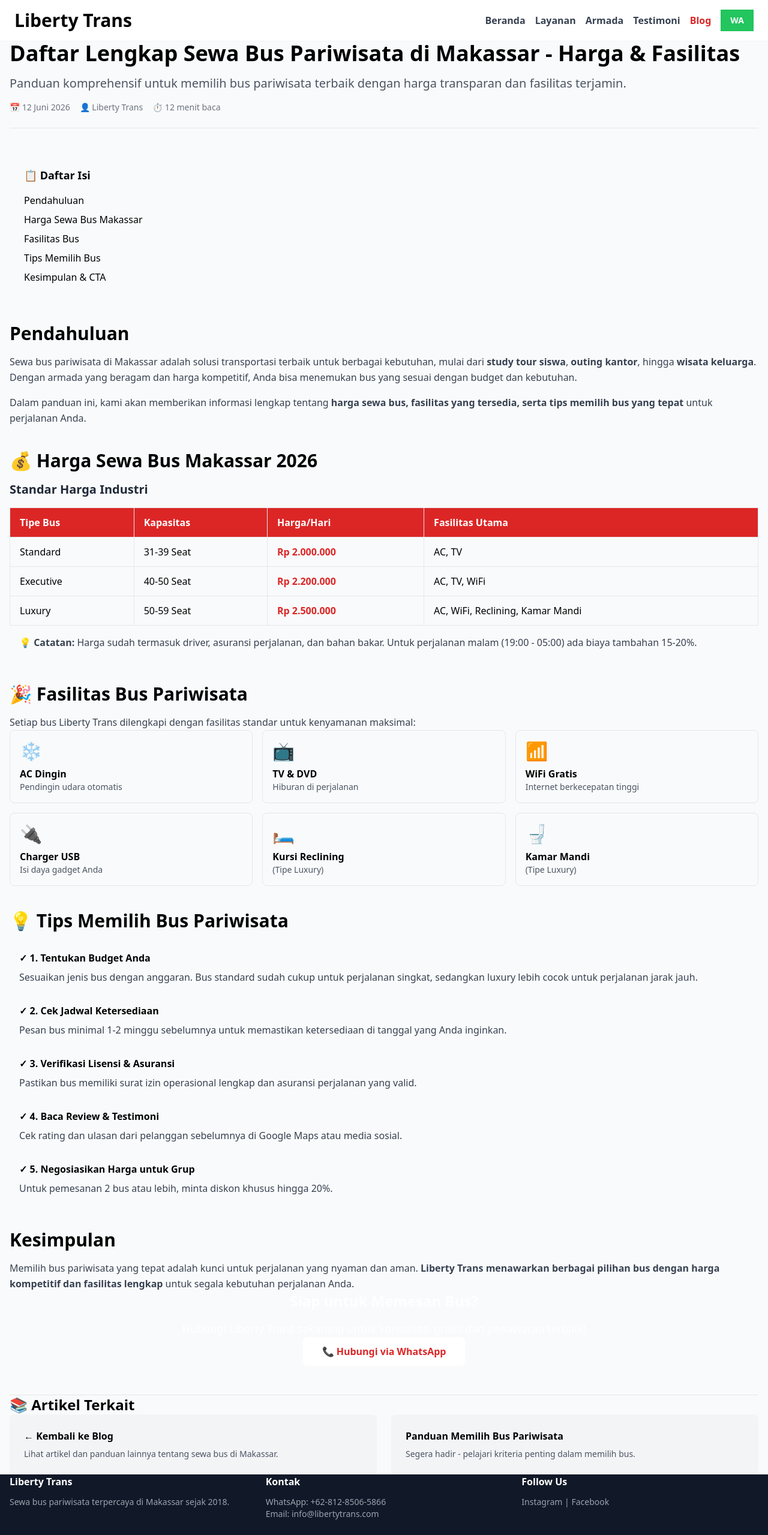
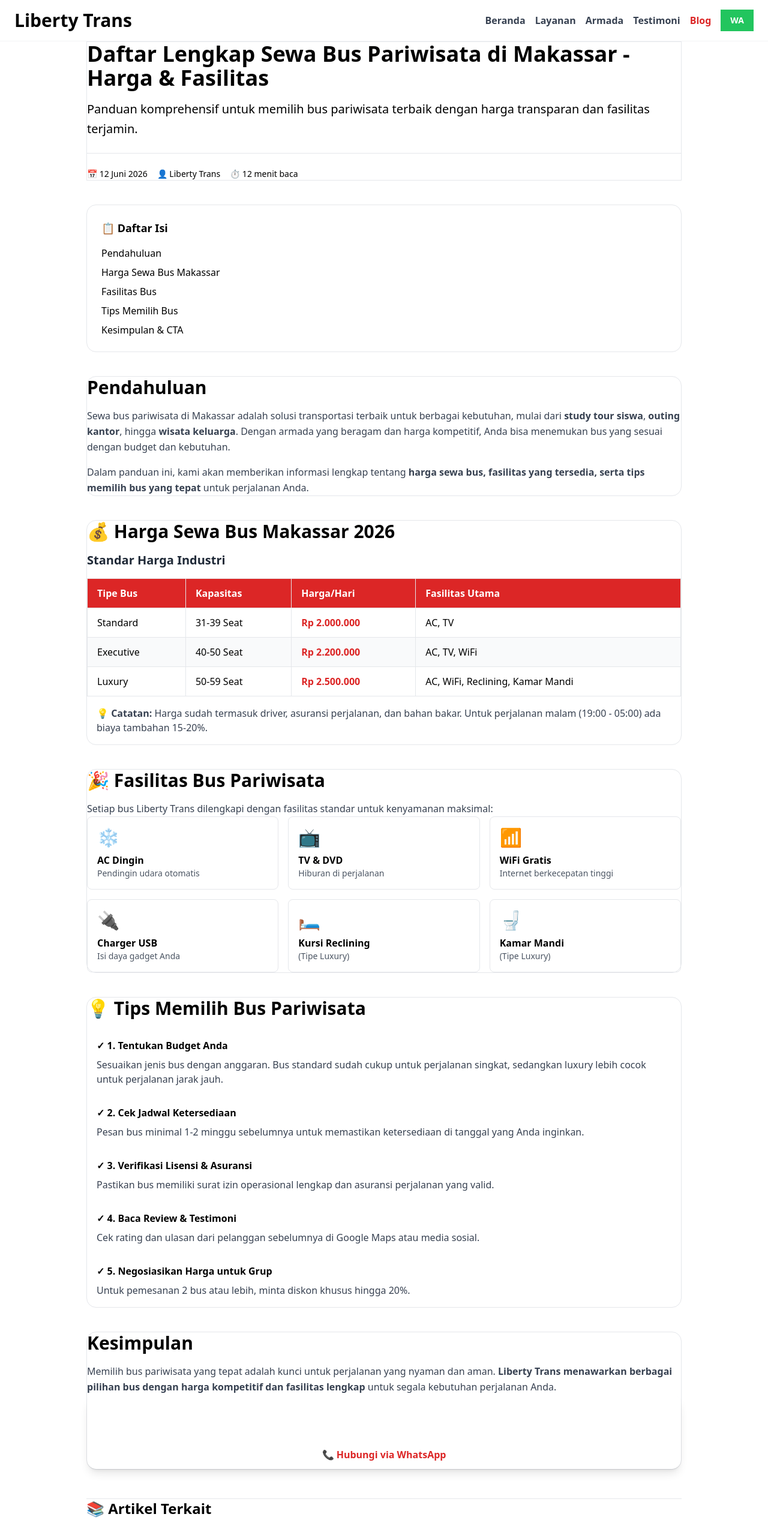
Before and after one commit to RodriWz/Liberty-Bus, a website: page Liberty-Project/blog/daftar-sewa-bus-makassar/index.html in a window 1280 px wide. Shown: the top 2559 px of the page at 60% size. Drawn offline with nearby package versions, Linux system fonts and the light colour scheme; files that its build step writes are made by us from their sources.

Commit message:
Perbaiki desain blog

```diff
--- a/Liberty-Project/blog/daftar-sewa-bus-makassar/index.html
+++ b/Liberty-Project/blog/daftar-sewa-bus-makassar/index.html
@@ -63,9 +63,9 @@
       }
     </script>
 
-    <link rel="stylesheet" href="../../css/output.css" />
+    <link rel="stylesheet" href="../../assets/css/output.css" />
   </head>
-  <body class="bg-gray-50">
+  <body class="bg-slate-50 text-slate-800">
     <!-- Navbar -->
     <nav
       class="sticky top-0 z-50 bg-white/95 backdrop-blur-md border-b border-gray-100"
@@ -113,17 +113,17 @@
     </nav>
 
     <!-- Article Content -->
-    <article class="max-w-4xl mx-auto px-4 py-12">
-      <header class="mb-10">
-        <h1 class="text-4xl md:text-5xl font-bold mb-4 text-gray-900">
+    <article class="max-w-5xl mx-auto px-4 py-12">
+      <header class="mb-10 rounded-3xl border border-slate-200 bg-white p-8 shadow-sm">
+        <h1 class="text-4xl md:text-5xl font-bold mb-4 text-slate-900">
           Daftar Lengkap Sewa Bus Pariwisata di Makassar - Harga & Fasilitas
         </h1>
-        <p class="text-xl text-gray-600 mb-4">
+        <p class="text-xl text-slate-600 mb-4 leading-relaxed">
           Panduan komprehensif untuk memilih bus pariwisata terbaik dengan harga
           transparan dan fasilitas terjamin.
         </p>
         <div
-          class="flex items-center gap-4 text-sm text-gray-500 border-b pb-6"
+          class="flex flex-wrap items-center gap-4 text-sm text-slate-500 border-t border-slate-200 pt-6 mt-6"
         >
           <span>📅 12 Juni 2026</span>
           <span>👤 Liberty Trans</span>
@@ -132,7 +132,7 @@
       </header>
 
       <!-- Table of Contents -->
-      <nav class="bg-blue-50 p-6 rounded-lg mb-10 border-l-4 border-blue-500">
+      <nav class="bg-blue-50 p-6 rounded-2xl mb-10 border border-blue-100 shadow-sm">
         <h2 class="font-bold text-lg mb-4">📋 Daftar Isi</h2>
         <ul class="list-disc ml-5 space-y-2">
           <li>
@@ -164,8 +164,8 @@
       </nav>
 
       <!-- Content Sections -->
-      <section id="pendahuluan" class="mb-10">
-        <h2 class="text-3xl font-bold mb-4 text-gray-900">Pendahuluan</h2>
+      <section id="pendahuluan" class="mb-10 rounded-2xl border border-slate-200 bg-white p-8 shadow-sm">
+        <h2 class="text-3xl font-bold mb-4 text-slate-900">Pendahuluan</h2>
         <p class="text-gray-700 leading-relaxed mb-4">
           Sewa bus pariwisata di Makassar adalah solusi transportasi terbaik
           untuk berbagai kebutuhan, mulai dari
@@ -185,8 +185,8 @@
       </section>
 
       <!-- Harga Section -->
-      <section id="harga" class="mb-10">
-        <h2 class="text-3xl font-bold mb-4 text-gray-900">
+      <section id="harga" class="mb-10 rounded-2xl border border-slate-200 bg-white p-8 shadow-sm">
+        <h2 class="text-3xl font-bold mb-4 text-slate-900">
           💰 Harga Sewa Bus Makassar 2026
         </h2>
 
@@ -194,7 +194,7 @@
           Standar Harga Industri
         </h3>
         <div class="overflow-x-auto mb-6">
-          <table class="w-full border-collapse border border-gray-300">
+          <table class="w-full border-collapse overflow-hidden rounded-xl border border-slate-200">
             <thead class="bg-red-600 text-white">
               <tr>
                 <th class="border border-gray-300 px-4 py-3 text-left">
@@ -258,8 +258,8 @@
       </section>
 
       <!-- Fasilitas Section -->
-      <section id="fasilitas" class="mb-10">
-        <h2 class="text-3xl font-bold mb-4 text-gray-900">
+      <section id="fasilitas" class="mb-10 rounded-2xl border border-slate-200 bg-white p-8 shadow-sm">
+        <h2 class="text-3xl font-bold mb-4 text-slate-900">
           🎉 Fasilitas Bus Pariwisata
         </h2>
         <p class="text-gray-700 leading-relaxed mb-6">
@@ -307,8 +307,8 @@
       </section>
 
       <!-- Tips Section -->
-      <section id="tips" class="mb-10">
-        <h2 class="text-3xl font-bold mb-4 text-gray-900">
+      <section id="tips" class="mb-10 rounded-2xl border border-slate-200 bg-white p-8 shadow-sm">
+        <h2 class="text-3xl font-bold mb-4 text-slate-900">
           💡 Tips Memilih Bus Pariwisata
         </h2>
 
@@ -366,8 +366,8 @@
       </section>
 
       <!-- Kesimpulan Section -->
-      <section id="kesimpulan" class="mb-10">
-        <h2 class="text-3xl font-bold mb-4 text-gray-900">Kesimpulan</h2>
+      <section id="kesimpulan" class="mb-10 rounded-2xl border border-slate-200 bg-white p-8 shadow-sm">
+        <h2 class="text-3xl font-bold mb-4 text-slate-900">Kesimpulan</h2>
         <p class="text-gray-700 leading-relaxed mb-6">
           Memilih bus pariwisata yang tepat adalah kunci untuk perjalanan yang
           nyaman dan aman.
@@ -380,7 +380,7 @@
 
         <!-- CTA Box -->
         <div
-          class="bg-gradient-to-r from-red-600 to-red-700 text-white p-8 rounded-lg text-center"
+          class="bg-gradient-to-r from-red-600 to-orange-500 text-white p-8 rounded-2xl text-center shadow-lg"
         >
           <h3 class="text-2xl font-bold mb-4">Siap untuk Memesan Bus?</h3>
           <p class="text-lg mb-6 text-red-100">
@@ -390,7 +390,7 @@
           <a
             href="https://wa.me/6281285065866"
             target="_blank"
-            class="inline-block bg-white text-red-600 px-8 py-3 rounded-lg font-bold hover:bg-red-50 transition"
+            class="inline-flex items-center gap-2 bg-white text-red-600 px-8 py-3 rounded-full font-bold hover:bg-red-50 transition"
           >
             📞 Hubungi via WhatsApp
           </a>
@@ -398,14 +398,14 @@
       </section>
 
       <!-- Related Articles -->
-      <section class="mt-12 border-t pt-10">
+      <section class="mt-12 border-t border-slate-200 pt-10">
         <h3 class="text-2xl font-bold mb-6 text-gray-900">
           📚 Artikel Terkait
         </h3>
         <div class="grid grid-cols-1 md:grid-cols-2 gap-6">
           <a
             href="../"
-            class="bg-gray-100 p-6 rounded-lg hover:bg-gray-200 transition"
+            class="bg-slate-100 p-6 rounded-2xl hover:bg-slate-200 transition"
           >
             <h4 class="font-bold mb-2 text-gray-900">← Kembali ke Blog</h4>
             <p class="text-sm text-gray-600">
@@ -413,7 +413,7 @@
             </p>
           </a>
 
-          <div class="bg-gray-100 p-6 rounded-lg opacity-60">
+          <div class="bg-slate-100 p-6 rounded-2xl opacity-70">
             <h4 class="font-bold mb-2 text-gray-900">
               Panduan Memilih Bus Pariwisata
             </h4>
```
Also changed, not shown: Liberty-Project/blog/index.html (+19 -16 lines).
